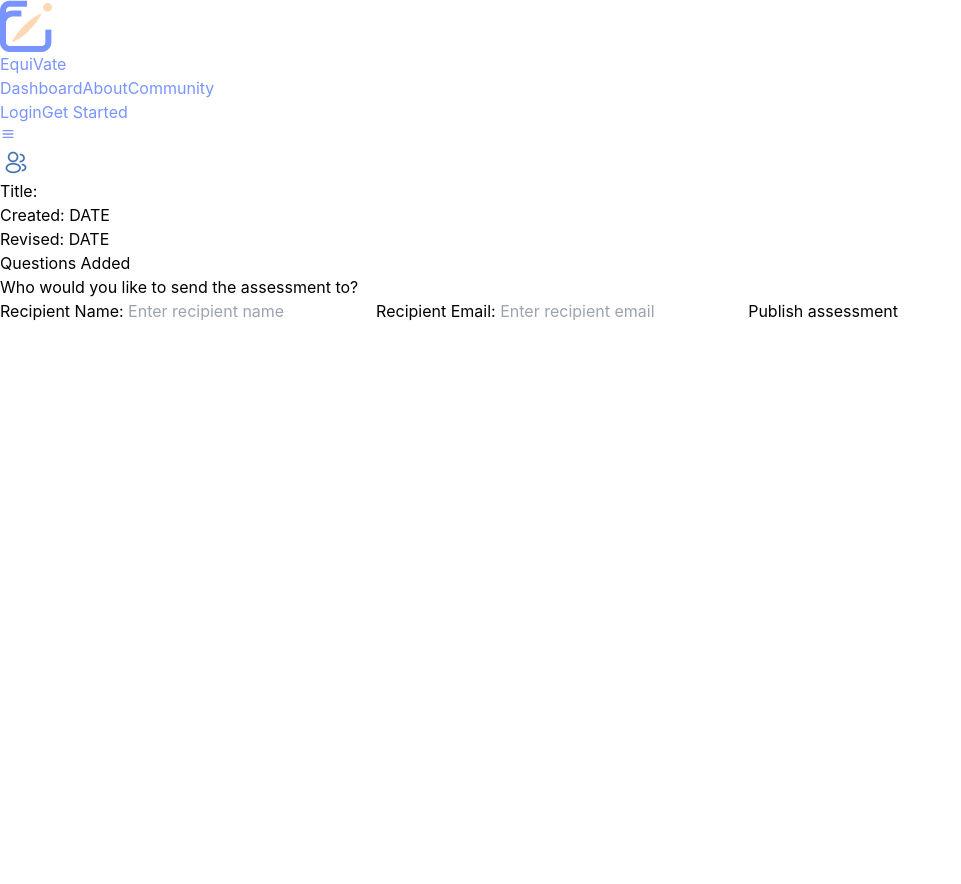
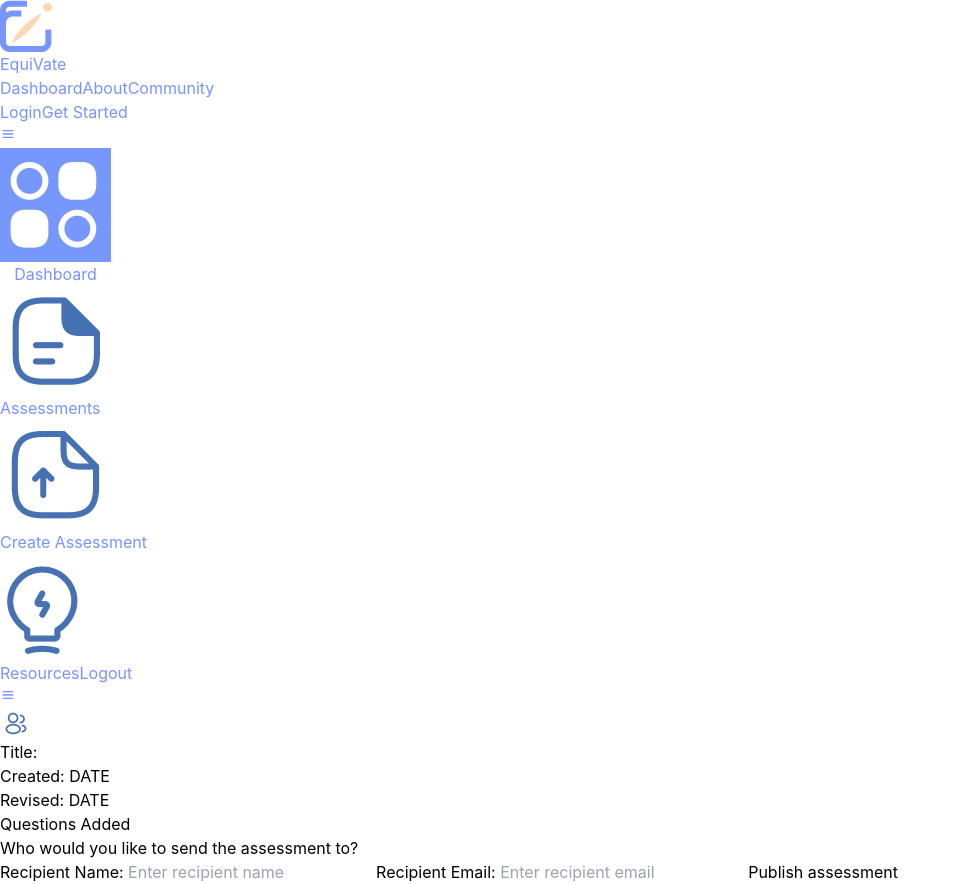
Before and after one commit to cherryontech/guava_dream_fall2023, a React (Create React App) app: page /assessment-draft in a window 1280 px wide. Shown: the whole page, without its empty margins (0-961 px from the left). Before the commit the page ends 800 px from the top, so only its background shows below. Built offline with nearby package versions, Linux system fonts and the light colour scheme.

Commit message:
chore: Add style to ViewAssessmentDraft

```diff
--- a/src/Pages/ViewAssessmentDraft.js
+++ b/src/Pages/ViewAssessmentDraft.js
@@ -2,7 +2,8 @@ import PropTypes from 'prop-types';
 import { Slider } from '@mui/material';
 import { useEffect, useState } from "react";
 import emailjs from "@emailjs/browser";
-import Image from "../Assets/Title Image.png"
+import Image from "../Assets/Title Image.png";
+import SideMenu from "../SideMenu"
 
 
 const ViewAssessmentDraft = ({ assessmentQuestions, deleteQuestion }) => {
@@ -36,16 +37,21 @@ const ViewAssessmentDraft = ({ assessmentQuestions, deleteQuestion }) => {
   const valuetext = (value) => `${value}`;
 
   const displayAssessmentQuestions = assessmentQuestions.map((question, index) => (
-    <div key={index + 1}>
+    <div className="flex flex-col mb-12"key={index + 1}>
       <h3 className='font-bold text-lg ml-10'>{question.name}</h3>
       <h4 className='text-base ml-10'>{index + 1}/{assessmentQuestions.length + 1}</h4>
-      <Slider className='ml-10'
+
+      <Slider className='m-10 w-1/4'
         aria-label="Always visible"
         defaultValue={3}
         getAriaValueText={valuetext}
         step={null}
         valueLabelDisplay="on"
         marks={marks}
+        sx={{
+          width: "500px",
+          margin: "36px",
+        }}
       />
       <button className="mt-2 ml-8 rounded-full bg-white w-24 h-10 text-xs" type="button" onClick={() => deleteQuestion(question.id)}>Delete Question</button>
     </div>
@@ -80,8 +86,11 @@ const ViewAssessmentDraft = ({ assessmentQuestions, deleteQuestion }) => {
 
   return (
     <>
-    <main className='h-screen bg-indigo-100'>
-      <div className='pt-8'>
+    <main className='flex'>
+      <SideMenu />
+      <div className="flex flex-col bg-indigo-100 w-full">
+      <div className='flex flex-col bg-indigo-100'>
+      <div className='flex pt-8'>
       <header className='w-96 h-32 bg-white rounded-xl ml-8 p-2'>
         <div className='flex font-bold text-xl text-lightBlue-700'>
           <img src={ Image } alt="Icon of the shadow of two people"></img>
@@ -95,10 +104,11 @@ const ViewAssessmentDraft = ({ assessmentQuestions, deleteQuestion }) => {
       <p className='font-bold  text-xl m-10'>Questions Added</p>
 
       {displayAssessmentQuestions}
+      </div>
 
       <aside></aside>
       <div className=' flex flex-col ml-10 pb-12'>
-      <form className=' flex flex-col ml-2 mt-12' onSubmit={handleSubmit}>
+      <form className=' flex flex-col ml-2 mt-12 ' onSubmit={handleSubmit}>
           <h5 className='font-bold italic text-lg'> Who would you like to send the assessment to?</h5>
           <label className="mt-4" htmlFor="name" aria-label="name">Recipient Name: </label>
           <input className="border-2 rounded-lg text-sm p-2 w-60 mr-12"
@@ -117,6 +127,7 @@ const ViewAssessmentDraft = ({ assessmentQuestions, deleteQuestion }) => {
           <button className="mt-8 text-white rounded-full bg-indigo-400 w-36 h-14 text-s"  type="submit" disabled={loading} >Publish assessment</button>
       </form>
       </div>
+      </div>
     </main>
 
     </>
```
